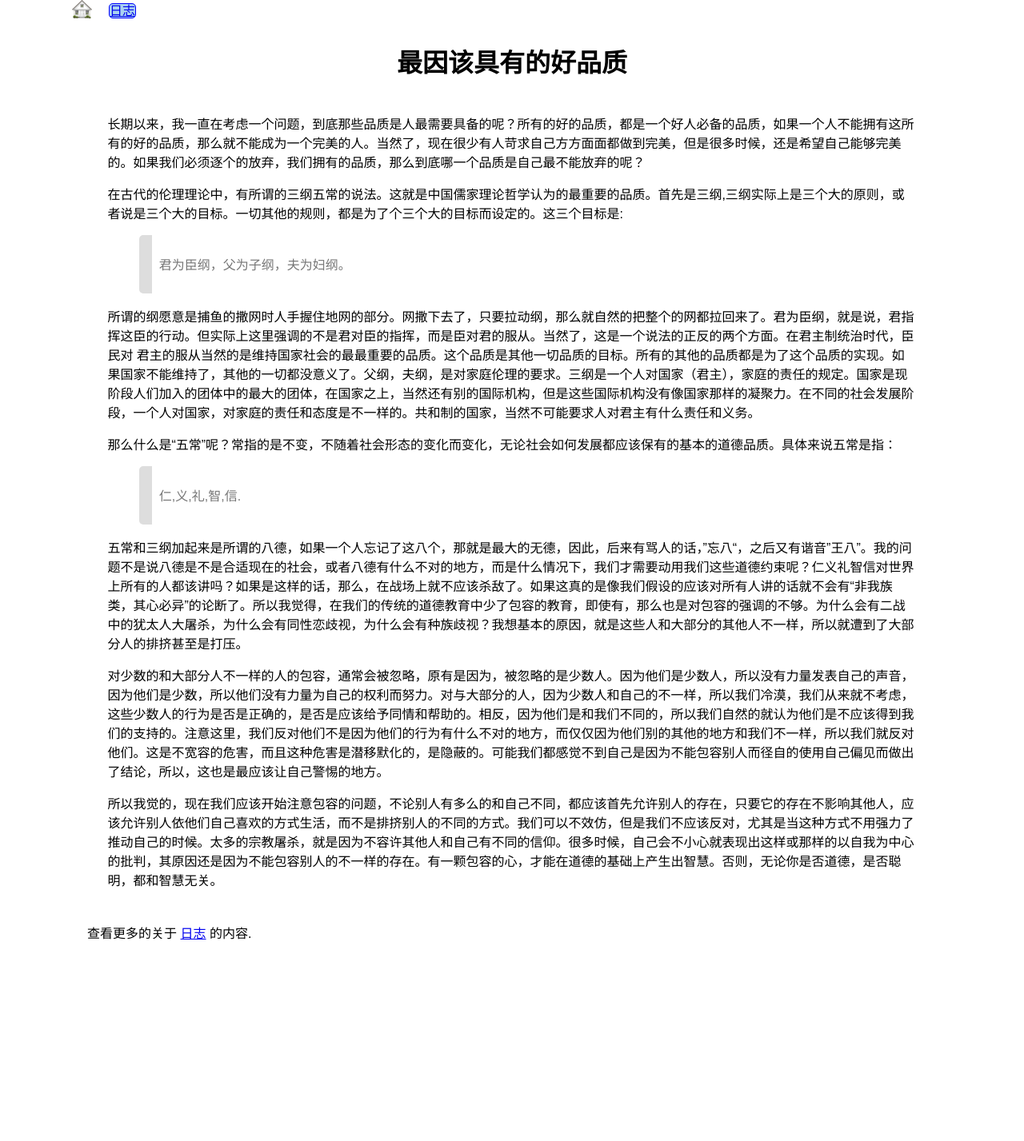
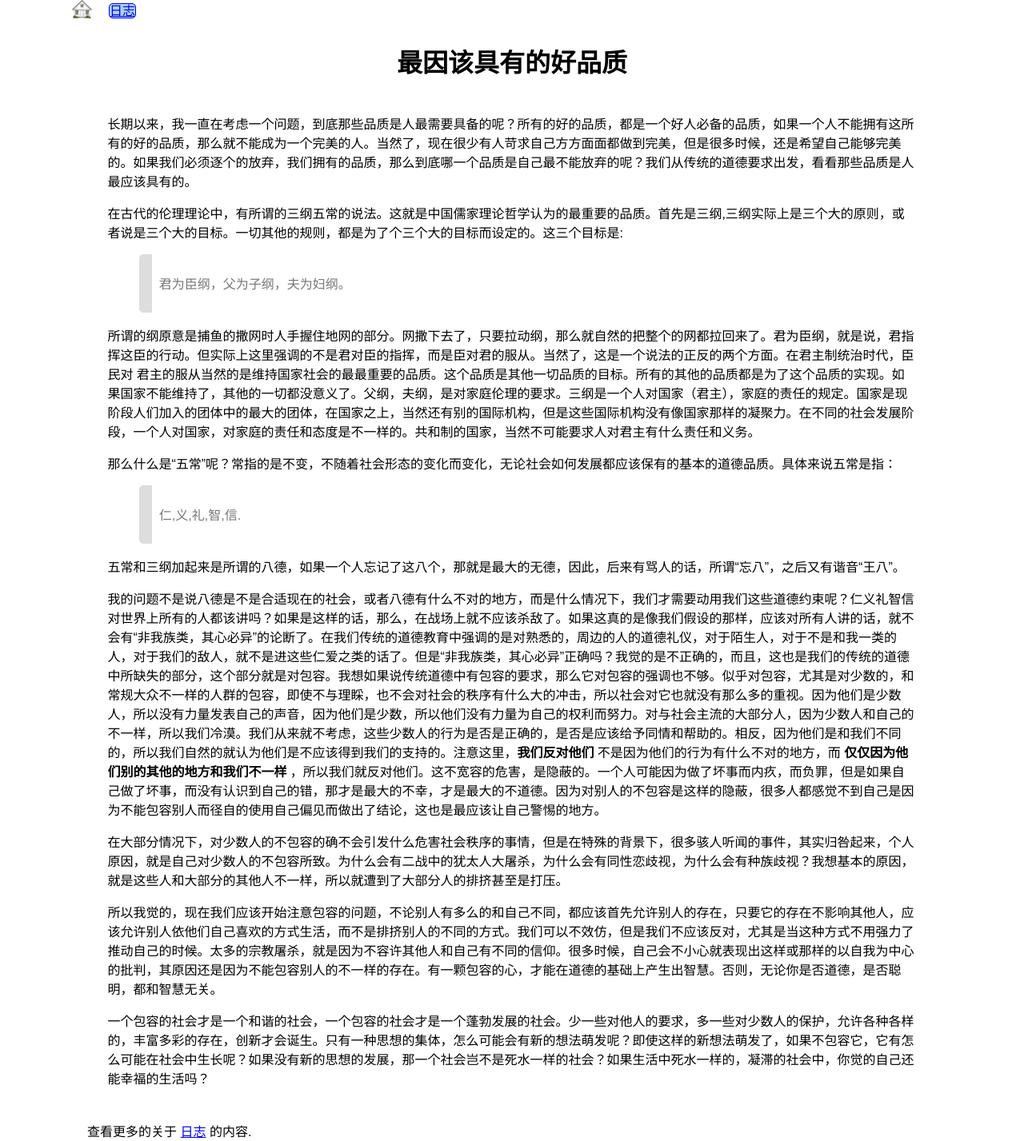
Before and after one commit to LoveYuanYuan/loveyuanyuan.github.io, a Jekyll site: the page built from _posts/2015-10-24-Good-Characters.md, in a window 1280 px wide. Shown: the whole page at 80% size. Built offline with Jekyll 4.4.1, drawn with Linux system fonts in a browser that asks for light colours; Markdown is read by kramdown in place of the engine named in the settings; comment, search, counter and statistics services are not loaded; before the commit the page ends 1179 px from its top, so only the background shows below that.

Commit message:
update Good-Characters.md

```diff
--- a/_posts/2015-10-24-Good-Characters.md
+++ b/_posts/2015-10-24-Good-Characters.md
@@ -3,18 +3,22 @@ title: 最因该具有的好品质
 layout: default
 tags: [日志]
 ---
-长期以来，我一直在考虑一个问题，到底那些品质是人最需要具备的呢？所有的好的品质，都是一个好人必备的品质，如果一个人不能拥有这所有的好的品质，那么就不能成为一个完美的人。当然了，现在很少有人苛求自己方方面面都做到完美，但是很多时候，还是希望自己能够完美的。如果我们必须逐个的放弃，我们拥有的品质，那么到底哪一个品质是自己最不能放弃的呢？
+长期以来，我一直在考虑一个问题，到底那些品质是人最需要具备的呢？所有的好的品质，都是一个好人必备的品质，如果一个人不能拥有这所有的好的品质，那么就不能成为一个完美的人。当然了，现在很少有人苛求自己方方面面都做到完美，但是很多时候，还是希望自己能够完美的。如果我们必须逐个的放弃，我们拥有的品质，那么到底哪一个品质是自己最不能放弃的呢？我们从传统的道德要求出发，看看那些品质是人最应该具有的。
 
 在古代的伦理理论中，有所谓的三纲五常的说法。这就是中国儒家理论哲学认为的最重要的品质。首先是三纲,三纲实际上是三个大的原则，或者说是三个大的目标。一切其他的规则，都是为了个三个大的目标而设定的。这三个目标是:
 > 君为臣纲，父为子纲，夫为妇纲。
 
-所谓的纲愿意是捕鱼的撒网时人手握住地网的部分。网撒下去了，只要拉动纲，那么就自然的把整个的网都拉回来了。君为臣纲，就是说，君指挥这臣的行动。但实际上这里强调的不是君对臣的指挥，而是臣对君的服从。当然了，这是一个说法的正反的两个方面。在君主制统治时代，臣民对 君主的服从当然的是维持国家社会的最最重要的品质。这个品质是其他一切品质的目标。所有的其他的品质都是为了这个品质的实现。如果国家不能维持了，其他的一切都没意义了。父纲，夫纲，是对家庭伦理的要求。三纲是一个人对国家（君主），家庭的责任的规定。国家是现阶段人们加入的团体中的最大的团体，在国家之上，当然还有别的国际机构，但是这些国际机构没有像国家那样的凝聚力。在不同的社会发展阶段，一个人对国家，对家庭的责任和态度是不一样的。共和制的国家，当然不可能要求人对君主有什么责任和义务。
+所谓的纲原意是捕鱼的撒网时人手握住地网的部分。网撒下去了，只要拉动纲，那么就自然的把整个的网都拉回来了。君为臣纲，就是说，君指挥这臣的行动。但实际上这里强调的不是君对臣的指挥，而是臣对君的服从。当然了，这是一个说法的正反的两个方面。在君主制统治时代，臣民对 君主的服从当然的是维持国家社会的最最重要的品质。这个品质是其他一切品质的目标。所有的其他的品质都是为了这个品质的实现。如果国家不能维持了，其他的一切都没意义了。父纲，夫纲，是对家庭伦理的要求。三纲是一个人对国家（君主），家庭的责任的规定。国家是现阶段人们加入的团体中的最大的团体，在国家之上，当然还有别的国际机构，但是这些国际机构没有像国家那样的凝聚力。在不同的社会发展阶段，一个人对国家，对家庭的责任和态度是不一样的。共和制的国家，当然不可能要求人对君主有什么责任和义务。
 
 那么什么是“五常”呢？常指的是不变，不随着社会形态的变化而变化，无论社会如何发展都应该保有的基本的道德品质。具体来说五常是指：
 > 仁,义,礼,智,信.
 
-五常和三纲加起来是所谓的八德，如果一个人忘记了这八个，那就是最大的无德，因此，后来有骂人的话，”忘八“，之后又有谐音”王八”。我的问题不是说八德是不是合适现在的社会，或者八德有什么不对的地方，而是什么情况下，我们才需要动用我们这些道德约束呢？仁义礼智信对世界上所有的人都该讲吗？如果是这样的话，那么，在战场上就不应该杀敌了。如果这真的是像我们假设的应该对所有人讲的话就不会有“非我族类，其心必异”的论断了。所以我觉得，在我们的传统的道德教育中少了包容的教育，即使有，那么也是对包容的强调的不够。为什么会有二战中的犹太人大屠杀，为什么会有同性恋歧视，为什么会有种族歧视？我想基本的原因，就是这些人和大部分的其他人不一样，所以就遭到了大部分人的排挤甚至是打压。
+五常和三纲加起来是所谓的八德，如果一个人忘记了这八个，那就是最大的无德，因此，后来有骂人的话，所谓“忘八”，之后又有谐音“王八”。
 
-对少数的和大部分人不一样的人的包容，通常会被忽略，原有是因为，被忽略的是少数人。因为他们是少数人，所以没有力量发表自己的声音，因为他们是少数，所以他们没有力量为自己的权利而努力。对与大部分的人，因为少数人和自己的不一样，所以我们冷漠，我们从来就不考虑，这些少数人的行为是否是正确的，是否是应该给予同情和帮助的。相反，因为他们是和我们不同的，所以我们自然的就认为他们是不应该得到我们的支持的。注意这里，我们反对他们不是因为他们的行为有什么不对的地方，而仅仅因为他们别的其他的地方和我们不一样，所以我们就反对他们。这是不宽容的危害，而且这种危害是潜移默化的，是隐蔽的。可能我们都感觉不到自己是因为不能包容别人而径自的使用自己偏见而做出了结论，所以，这也是最应该让自己警惕的地方。
+我的问题不是说八德是不是合适现在的社会，或者八德有什么不对的地方，而是什么情况下，我们才需要动用我们这些道德约束呢？仁义礼智信对世界上所有的人都该讲吗？如果是这样的话，那么，在战场上就不应该杀敌了。如果这真的是像我们假设的那样，应该对所有人讲的话，就不会有“非我族类，其心必异”的论断了。在我们传统的道德教育中强调的是对熟悉的，周边的人的道德礼仪，对于陌生人，对于不是和我一类的人，对于我们的敌人，就不是进这些仁爱之类的话了。但是“非我族类，其心必异”正确吗？我觉的是不正确的，而且，这也是我们的传统的道德中所缺失的部分，这个部分就是对包容。我想如果说传统道德中有包容的要求，那么它对包容的强调也不够。似乎对包容，尤其是对少数的，和常规大众不一样的人群的包容，即使不与理睬，也不会对社会的秩序有什么大的冲击，所以社会对它也就没有那么多的重视。因为他们是少数人，所以没有力量发表自己的声音，因为他们是少数，所以他们没有力量为自己的权利而努力。对与社会主流的大部分人，因为少数人和自己的不一样，所以我们冷漠。我们从来就不考虑，这些少数人的行为是否是正确的，是否是应该给予同情和帮助的。相反，因为他们是和我们不同的，所以我们自然的就认为他们是不应该得到我们的支持的。注意这里，**我们反对他们** 不是因为他们的行为有什么不对的地方，而 **仅仅因为他们别的其他的地方和我们不一样** ，所以我们就反对他们。这不宽容的危害，是隐蔽的。一个人可能因为做了坏事而内疚，而负罪，但是如果自己做了坏事，而没有认识到自己的错，那才是最大的不幸，才是最大的不道德。因为对别人的不包容是这样的隐蔽，很多人都感觉不到自己是因为不能包容别人而径自的使用自己偏见而做出了结论，这也是最应该让自己警惕的地方。
+
+在大部分情况下，对少数人的不包容的确不会引发什么危害社会秩序的事情，但是在特殊的背景下，很多骇人听闻的事件，其实归咎起来，个人原因，就是自己对少数人的不包容所致。为什么会有二战中的犹太人大屠杀，为什么会有同性恋歧视，为什么会有种族歧视？我想基本的原因，就是这些人和大部分的其他人不一样，所以就遭到了大部分人的排挤甚至是打压。
 
 所以我觉的，现在我们应该开始注意包容的问题，不论别人有多么的和自己不同，都应该首先允许别人的存在，只要它的存在不影响其他人，应该允许别人依他们自己喜欢的方式生活，而不是排挤别人的不同的方式。我们可以不效仿，但是我们不应该反对，尤其是当这种方式不用强力了推动自己的时候。太多的宗教屠杀，就是因为不容许其他人和自己有不同的信仰。很多时候，自己会不小心就表现出这样或那样的以自我为中心的批判，其原因还是因为不能包容别人的不一样的存在。有一颗包容的心，才能在道德的基础上产生出智慧。否则，无论你是否道德，是否聪明，都和智慧无关。
+
+一个包容的社会才是一个和谐的社会，一个包容的社会才是一个蓬勃发展的社会。少一些对他人的要求，多一些对少数人的保护，允许各种各样的，丰富多彩的存在，创新才会诞生。只有一种思想的集体，怎么可能会有新的想法萌发呢？即使这样的新想法萌发了，如果不包容它，它有怎么可能在社会中生长呢？如果没有新的思想的发展，那一个社会岂不是死水一样的社会？如果生活中死水一样的，凝滞的社会中，你觉的自己还能幸福的生活吗？
```
